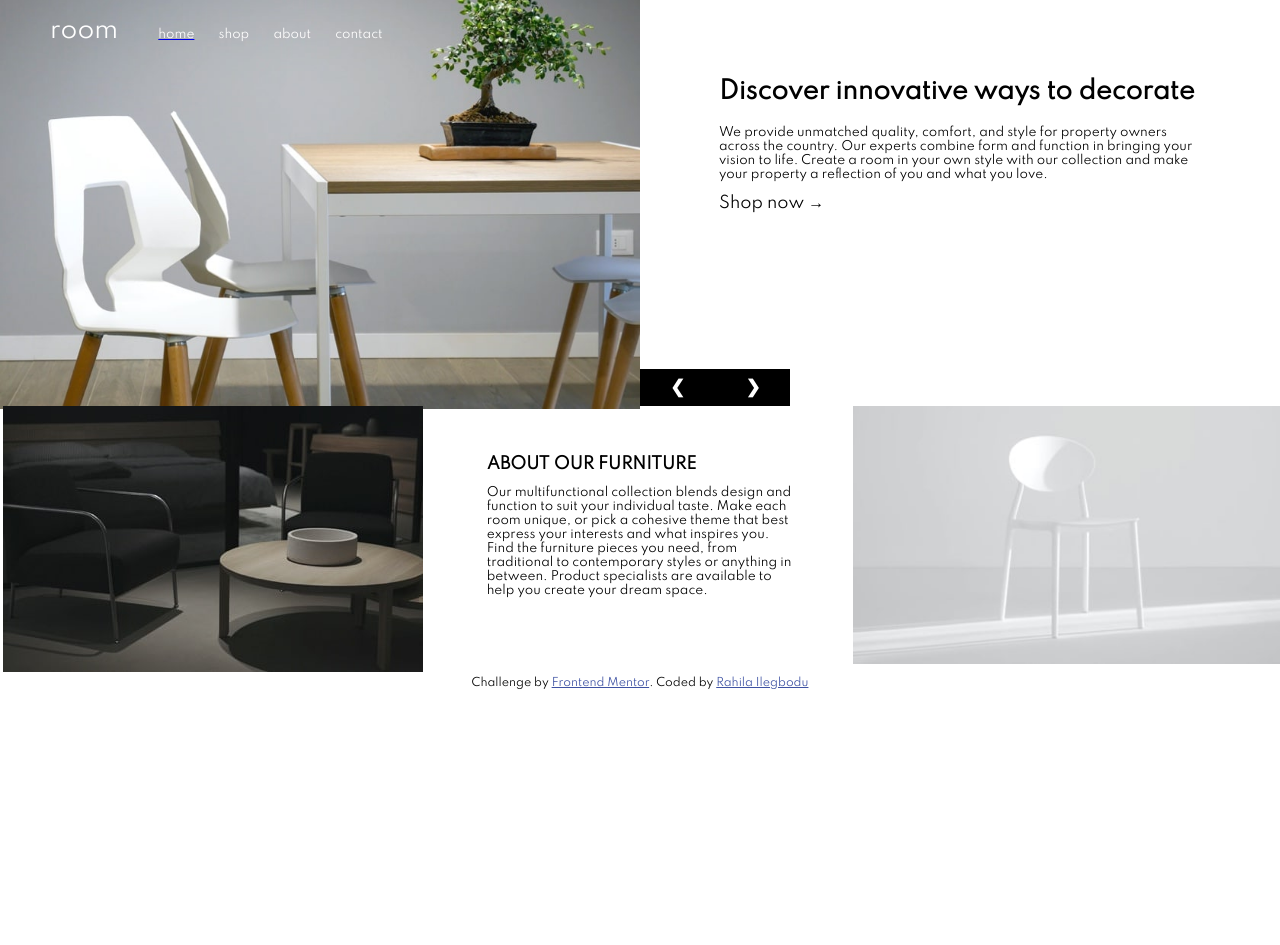
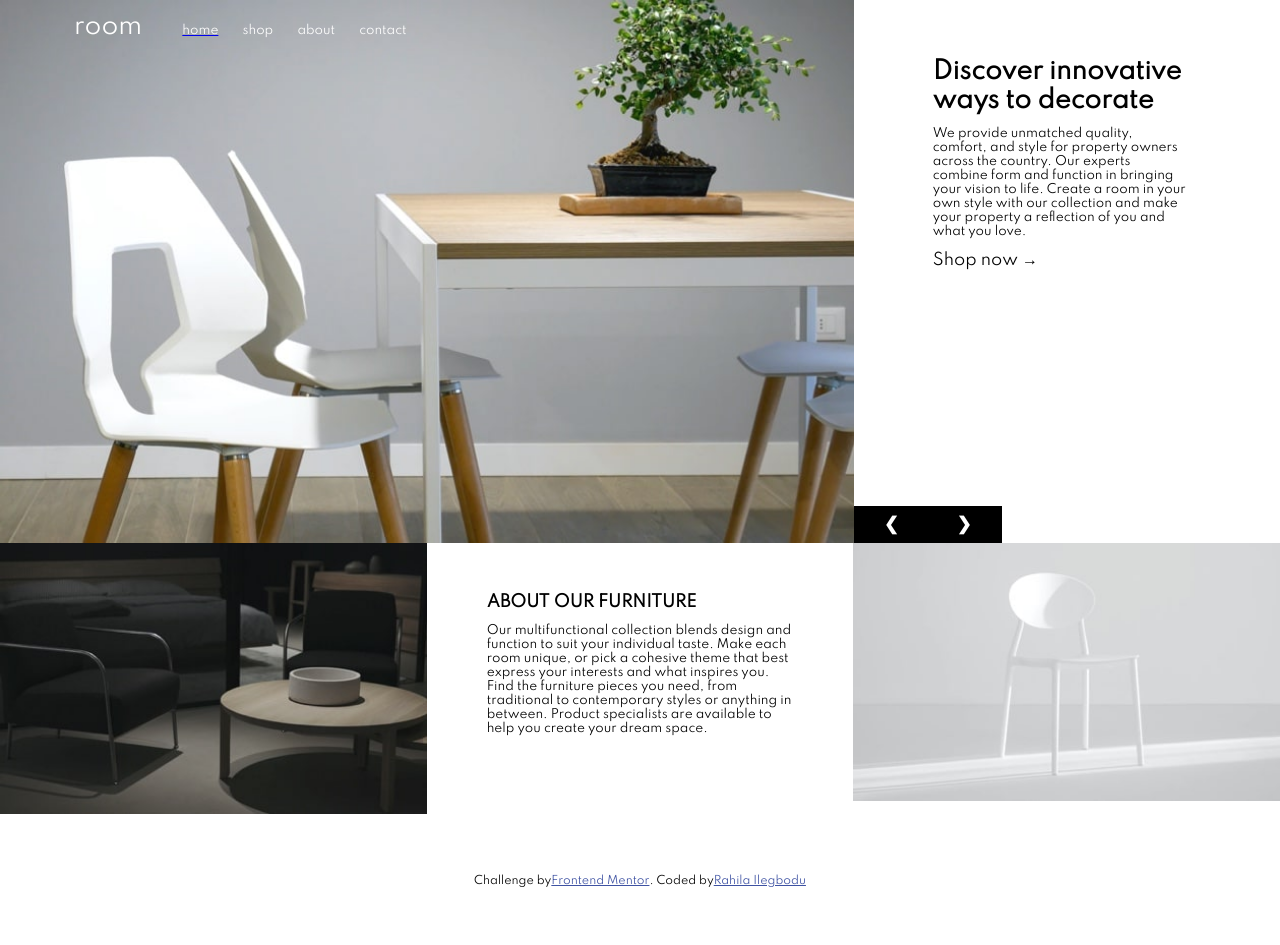
Before and after one commit to raheelam/room-homepage, a plain HTML site: page index.html in a window 1280 px wide. Before the commit the page ends 800 px from the top, so only its background shows below. Drawn offline with Linux system fonts and the light colour scheme.

Commit message:
updates footer and generic desktop view

```diff
--- a/css/style.css
+++ b/css/style.css
@@ -1,4 +1,4 @@
-body,div,img,a{
+body,div,img,a,nav,ul,li,h1,h2,h3,html{
     margin: 0px;
     padding: 0px;
     font-family: "spartan";
@@ -6,17 +6,23 @@ body,div,img,a{
 
 /* *{box-sizing:border-box} */
 #top{
-  height: 70%;
+
+
 }
 
+
 /* Slideshow container */
-.slideshow-container {
+.slideshow-container, .slideContent{
   /*max-width: 1000px;
   border: 1px solid red;
   grid-template-columns: 60% repeat(auto-fill, minmax(2500px, 1fr));
   */
- margin-bottom: -2.5rem;
-  margin-top: -4rem;
+  height: auto;
+
+ /*margin-bottom: -2.5rem;
+  margin-top: -4rem; */
+  margin-bottom: -1.3rem;
+  margin-top: -0.9rem;
 
 
 
@@ -33,7 +39,8 @@ body,div,img,a{
 .slideContent{
 
   display: grid;
-  grid-template-columns:  repeat(auto-fill, minmax(500px, 1fr));
+  grid-template-columns: 66.70% 32.30%;
+ /* grid-template-columns:  repeat(auto-fill, minmax(500px, 1fr)); */
 }
 
 /* Next & previous buttons */
@@ -41,8 +48,8 @@ body,div,img,a{
   display:inline-block;
   cursor: pointer;
   position: relative;
-  bottom: 2.5rem;
-  left: 50%;
+  bottom: 1.3rem; /* 2.5rem*/
+  left: 66.7%;
   width: auto;
   margin-bottom: 0px; /* -22 to enter next element */
 
@@ -58,7 +65,7 @@ body,div,img,a{
 
 /* Position the "next button" to the right */
 .next {
- left: 49.7%;
+ left: 66.2%;
   /*border-radius: 3px 0 0 3px;*/
 }
 
@@ -148,7 +155,8 @@ nav{
 
 
     position: relative;
-    top: 4rem;
+    top: 26px;
+    margin-left: 5%;
 
 
 }
@@ -169,7 +177,16 @@ nav{
   /*  width: 28%;
     padding: 70px 79px;
     float: right; */
-    padding: 60px 79px;
+
+
+
+
+
+
+
+
+
+    padding: 57px 79px ;
 
 
 }
@@ -190,29 +207,24 @@ h4{
 
 
 }
-.slider_image img{
-  /*height: 420px;*/
-  height: 100%;
-}
+
 #test,html{
   width: 100%;
 }
 #bottom{
    display: grid;
-   grid-template-columns: 1fr 1fr 1fr;
+   grid-template-columns:  1fr 1fr 1fr;
    /*grid-template-columns: repeat(auto-fill, minmax(400px, 1fr));
    column-gap: 5%; */
   }
 
-  #bottom div{
-    justify-self: center;
-  }
+
 
 #bottom div:nth-child(2){
     padding: 28px 60px 0px 60px;
 
 }
- @media screen and (max-width: 400px){
+ @media screen and (max-width: 412px){
   ul a li{
 
     font-size: 0.7rem;
@@ -248,7 +260,7 @@ h4{
   }
   .prev, .next{
     padding: 4px 20px;
-   /* bottom: 3rem; */
+    margin-bottom: 2px;
     left: 16px;
   }
 }
@@ -262,7 +274,7 @@ h4{
   }
   .prev, .next{
     padding: 4px 20px;
-    bottom: 3rem;
+
     left: 60px;
   }
 
--- a/index.html
+++ b/index.html
@@ -12,8 +12,12 @@
 
   <!-- Feel free to remove these styles or customise in your own stylesheet 👍 -->
   <style>
-    .attribution { font-size: 11px; text-align: center; }
+    .attribution {display:flex; align-items:center; justify-content:center; font-size: 11px; height: 126px;}
     .attribution a { color: hsl(228, 45%, 44%); }
+   html{
+     height: auto;
+   }
+
   </style>
 </head>
 <body>
```
